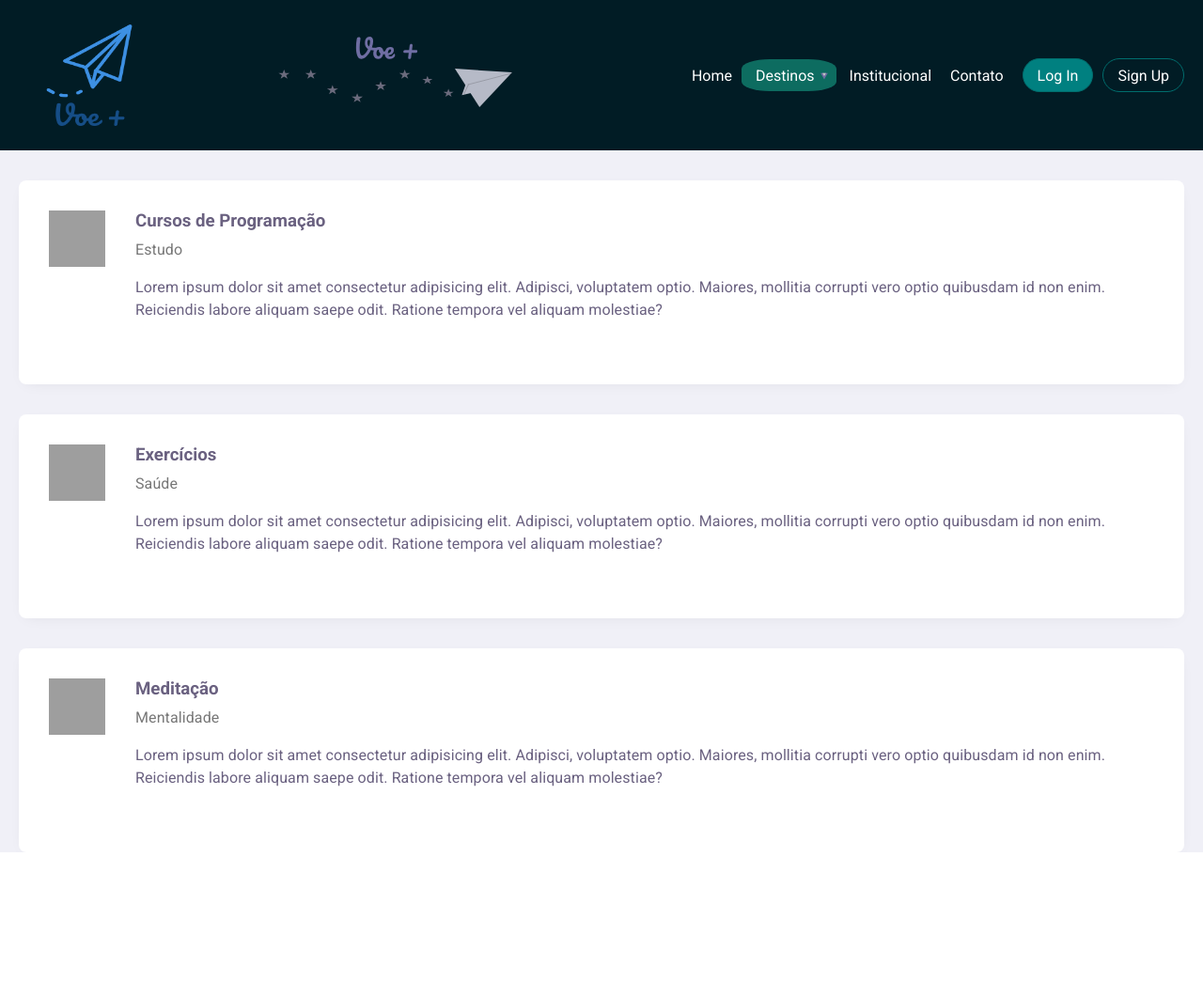
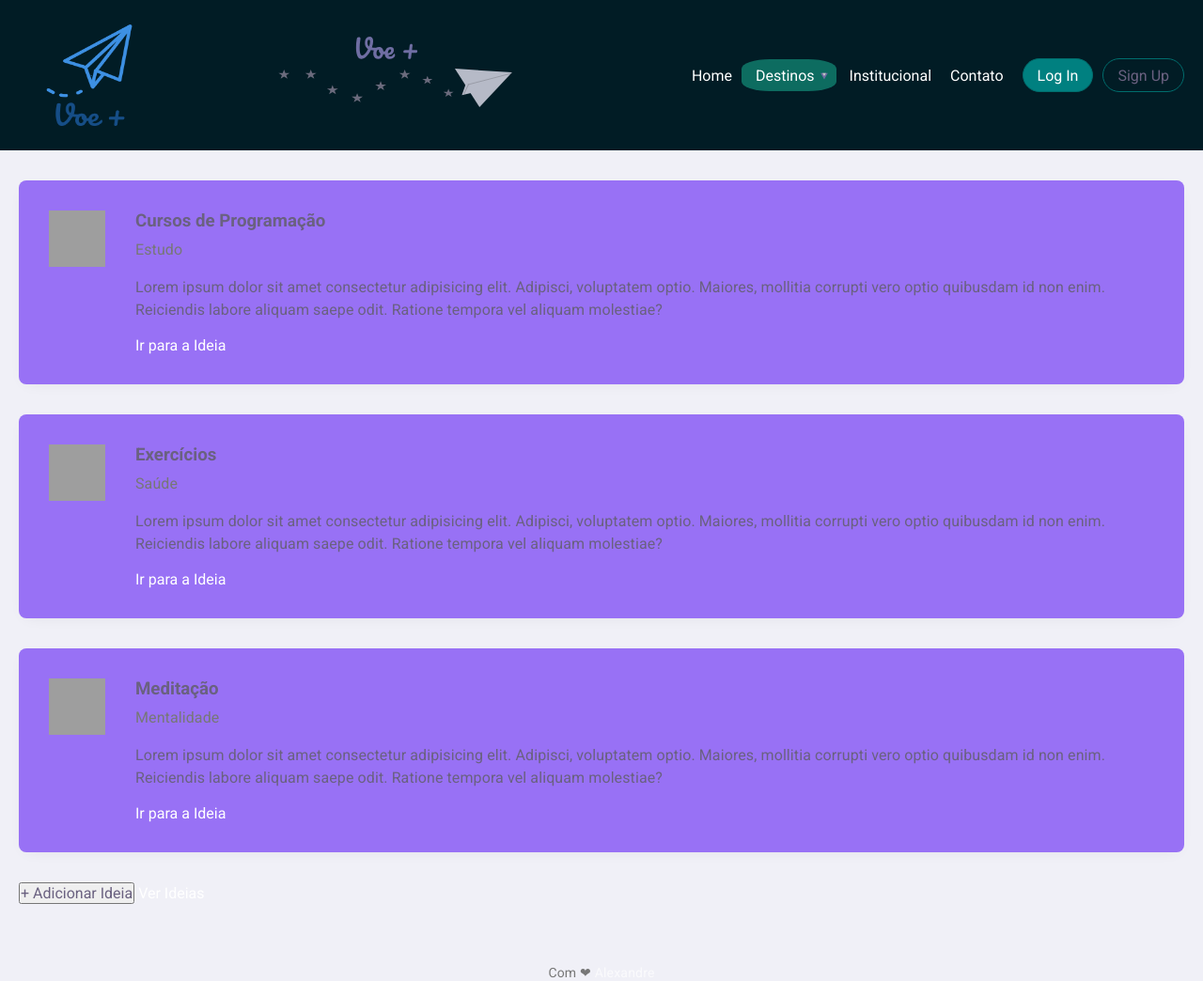
Before and after one commit to Xande098/voe-mais, a PHP site: page / in a window 1280 px wide. Shown: the whole page at 94% size. Before the commit the page ends 907 px from the top, so only its background shows below. Run offline with PHP 8.4, Linux system fonts and the light colour scheme; some libraries are stand-ins or nearby versions; grey boxes are pictures that could not be loaded.

Commit message:
fazendo front-end

```diff
--- a/web/index.html
+++ b/web/index.html
@@ -51,7 +51,12 @@
                 <li class="item"><a href="#">Contato</a></li>
                 </li>
                 <li class="item button"><a href="#">Log In</a></li>
-                <li class="item button secondary"><a href="#">Sign Up</a></li>
+                <li class="item button secondary">
+                    <section id="buttons" class="sign-up">
+                        <button onclick="onOff()">Sign Up</button>
+                    </section>
+                    <!-- <a href="#">Sign Up</a> -->
+                </li>
                 <li class="toggle"><span class="bars"></span></li>
             </ul>
         </nav>
@@ -61,51 +66,108 @@
     <div class="container">
         <section id="last-ideias">
             <div class="idea">
-                <img
-                src="https://image.flaticon.com/icons/svg/2729/2729007.svg"
-                alt="Imagem de Curso de Programação">
+                <img src="https://image.flaticon.com/icons/svg/2729/2729007.svg" alt="Imagem de Curso de Programação">
 
                 <div class="contente">
                     <h3>Cursos de Programação</h3>
                     <p>Estudo</p>
                     <div class="description">
-                        Lorem ipsum dolor sit amet consectetur adipisicing elit. Adipisci, voluptatem optio. Maiores, mollitia corrupti vero optio quibusdam id non enim. Reiciendis labore aliquam saepe odit. Ratione tempora vel aliquam molestiae?
+                        Lorem ipsum dolor sit amet consectetur adipisicing elit. Adipisci, voluptatem optio. Maiores,
+                        mollitia corrupti vero optio quibusdam id non enim. Reiciendis labore aliquam saepe odit.
+                        Ratione tempora vel aliquam molestiae?
                     </div>
                     <a href="#">Ir para a Ideia</a>
                 </div>
             </div>
 
             <div class="idea">
-                <img
-                src="https://image.flaticon.com/icons/svg/2729/2729005.svg"
-                alt="Imagem de Exercícios">
+                <img src="https://image.flaticon.com/icons/svg/2729/2729005.svg" alt="Imagem de Exercícios">
 
                 <div class="contente">
                     <h3>Exercícios</h3>
                     <p>Saúde</p>
                     <div class="description">
-                        Lorem ipsum dolor sit amet consectetur adipisicing elit. Adipisci, voluptatem optio. Maiores, mollitia corrupti vero optio quibusdam id non enim. Reiciendis labore aliquam saepe odit. Ratione tempora vel aliquam molestiae?
+                        Lorem ipsum dolor sit amet consectetur adipisicing elit. Adipisci, voluptatem optio. Maiores,
+                        mollitia corrupti vero optio quibusdam id non enim. Reiciendis labore aliquam saepe odit.
+                        Ratione tempora vel aliquam molestiae?
                     </div>
                     <a href="#">Ir para a Ideia</a>
                 </div>
             </div>
 
             <div class="idea">
-                <img
-                src="https://image.flaticon.com/icons/svg/2729/2729027.svg"
-                alt="Imagem de Meditação">
+                <img src="https://image.flaticon.com/icons/svg/2729/2729027.svg" alt="Imagem de Meditação">
 
                 <div class="contente">
                     <h3>Meditação</h3>
                     <p>Mentalidade</p>
                     <div class="description">
-                        Lorem ipsum dolor sit amet consectetur adipisicing elit. Adipisci, voluptatem optio. Maiores, mollitia corrupti vero optio quibusdam id non enim. Reiciendis labore aliquam saepe odit. Ratione tempora vel aliquam molestiae?
+                        Lorem ipsum dolor sit amet consectetur adipisicing elit. Adipisci, voluptatem optio. Maiores,
+                        mollitia corrupti vero optio quibusdam id non enim. Reiciendis labore aliquam saepe odit.
+                        Ratione tempora vel aliquam molestiae?
                     </div>
                     <a href="#">Ir para a Ideia</a>
                 </div>
             </div>
 
         </section>
+
+        <!--Início Modal-->
+        <!-- Modal -->
+        <div id="modal" class="hide">
+            <div class="content">
+                <h1>Nova Ideia</h1>
+
+                <form action="/" method="POST" onsubmit="return checkFields(event)">
+
+                    <div class="input-wrapper">
+                        <label for="title">Título da Ideia</label>
+                        <input type="text" name="title">
+                    </div>
+
+                    <div class="input-wrapper">
+                        <label for="category">Categoria</label>
+                        <input type="text" name="category">
+                    </div>
+
+                    <div class="input-wrapper">
+                        <label for="image">Link da Imagem</label>
+                        <input type="url" name="image">
+                    </div>
+
+                    <div class="input-wrapper">
+                        <label for="description">Digite uma descrição para essa ideia</label>
+                        <textarea name="description" cols="30" rows="10"></textarea>
+                    </div>
+
+                    <div class="input-wrapper">
+                        <label for="link">Link da ideia</label>
+                        <input type="url" name="link">
+                    </div>
+
+                    <a href="#" onclick="onOff()">Voltar</a>
+                    <button>Salvar</button>
+
+
+                </form>
+
+            </div>
+        </div>
+        <!-- Fim Modal -->
+
+        <!-- Início button Modal -->
+        <section id="buttons">
+            <button onclick="onOff()">+ Adicionar Ideia</button>
+            <a href="/ideias" class="button">Ver Ideias</a>
+        </section>
+        <!-- Fim button Modal -->
+
+        <!-- Início Footer -->
+        <footer>
+            Com ❤ <a href="https://www.linkedin.com/in/alexandre-sobota-95839ba2" target="_blank">Alexandre</a>
+        </footer>
+        <!-- Fim Footer -->
+
         <section class="top-ads"></section>
         <section class="first"></section>
         <section class="second"></section>
--- a/web/styles.css
+++ b/web/styles.css
@@ -198,13 +198,38 @@
     transition: all 0.25s;
   }
 
+  section.sign-up button {
+    padding: 7.5px 15px;
+    background: teal;
+    border: 1px #006d6d solid;
+    border-radius: 50em;
+  }
+
+  section.sign-up button {
+    background: transparent;
+  }
+
+  .sign-up button:hover {
+    text-decoration: none;
+    transition: all 0.25s;
+  }
+
+  .sign-up:not(.secondary) button:hover {
+    background: #006d6d;
+    border-color: #005959;
+  }
+
+  .sign-up button:hover {
+    color: var(--color-button-text);
+  }
+
   .button:not(.secondary) a:hover {
     background: #006d6d;
     border-color: #005959;
   }
 
   .button.secondary a:hover {
-    color: var(color-button-text);
+    color: var(--color-button-text);
   }
 }
 
@@ -340,6 +365,7 @@
   overflow: hidden;
 }
 
+/* Comentar - Início */
 /*a {
   color: #ff5e84;
   font-weight: bold;
@@ -348,7 +374,9 @@
 
 a:hover {
   text-decoration: underline;
-} */
+}*/
+
+/* Fim comentário */
 
 p, .description {
   font-size: 16px;
@@ -388,7 +416,7 @@
 .idea {
   display: flex;
 
-  background-color: #fff;
+  background-color: var(--color-primary-lighter);
   box-shadow: 0 4px 16px -8px rgba(1, 1, 1, 0.1);
   border-radius: 8px;
 
```
Also changed, not shown: web/index.js (+47 -0 lines). Lines whose indentation alone changed are shown as unchanged.
